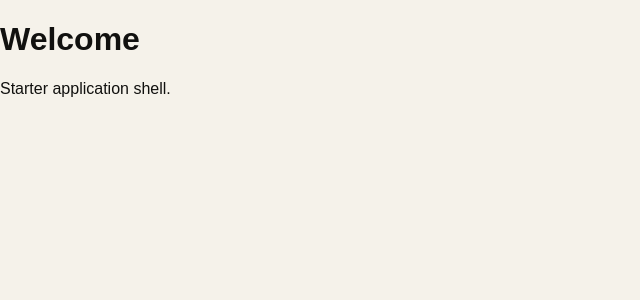
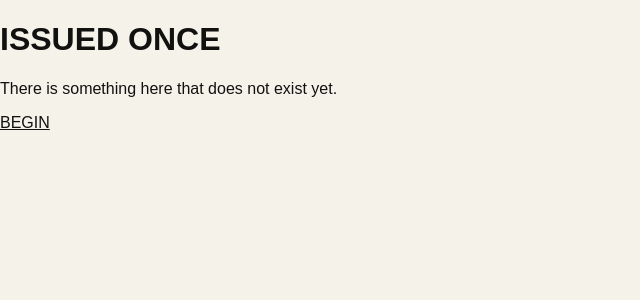
Before and after one commit to itxsam57/issued-once, a Next.js app: page / in a window 1280 px wide. Shown: the top 300 px of the page, without its empty margins (0-640 px from the left). Built offline with nearby package versions, Linux system fonts and the light colour scheme.

Commit message:
feat: expose mystery-first entry point

```diff
--- a/src/app/page.tsx
+++ b/src/app/page.tsx
@@ -1,8 +1,11 @@
+import Link from 'next/link';
+
 export default function Home() {
   return (
     <main>
-      <h1>Welcome</h1>
-      <p>Starter application shell.</p>
+      <h1>ISSUED ONCE</h1>
+      <p>There is something here that does not exist yet.</p>
+      <Link href="/begin">BEGIN</Link>
     </main>
   );
 }
```
